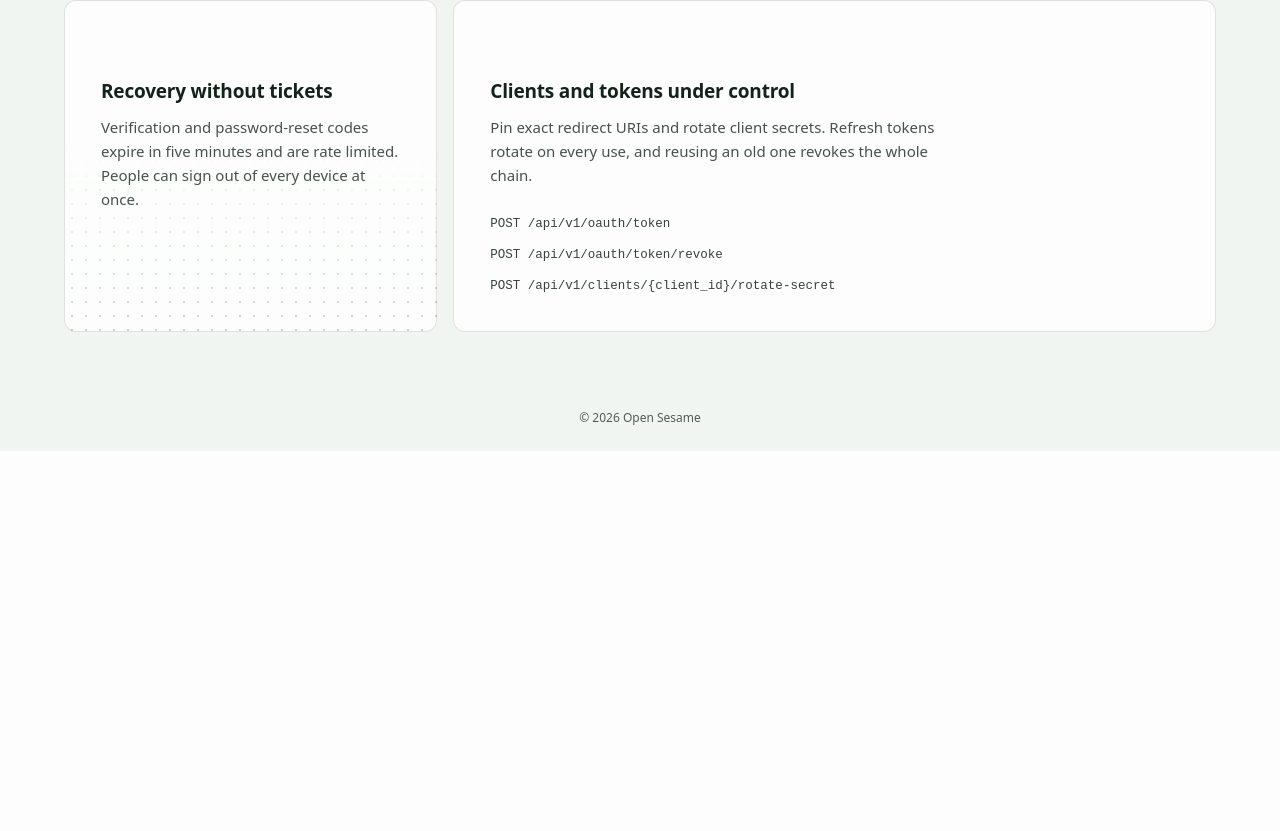
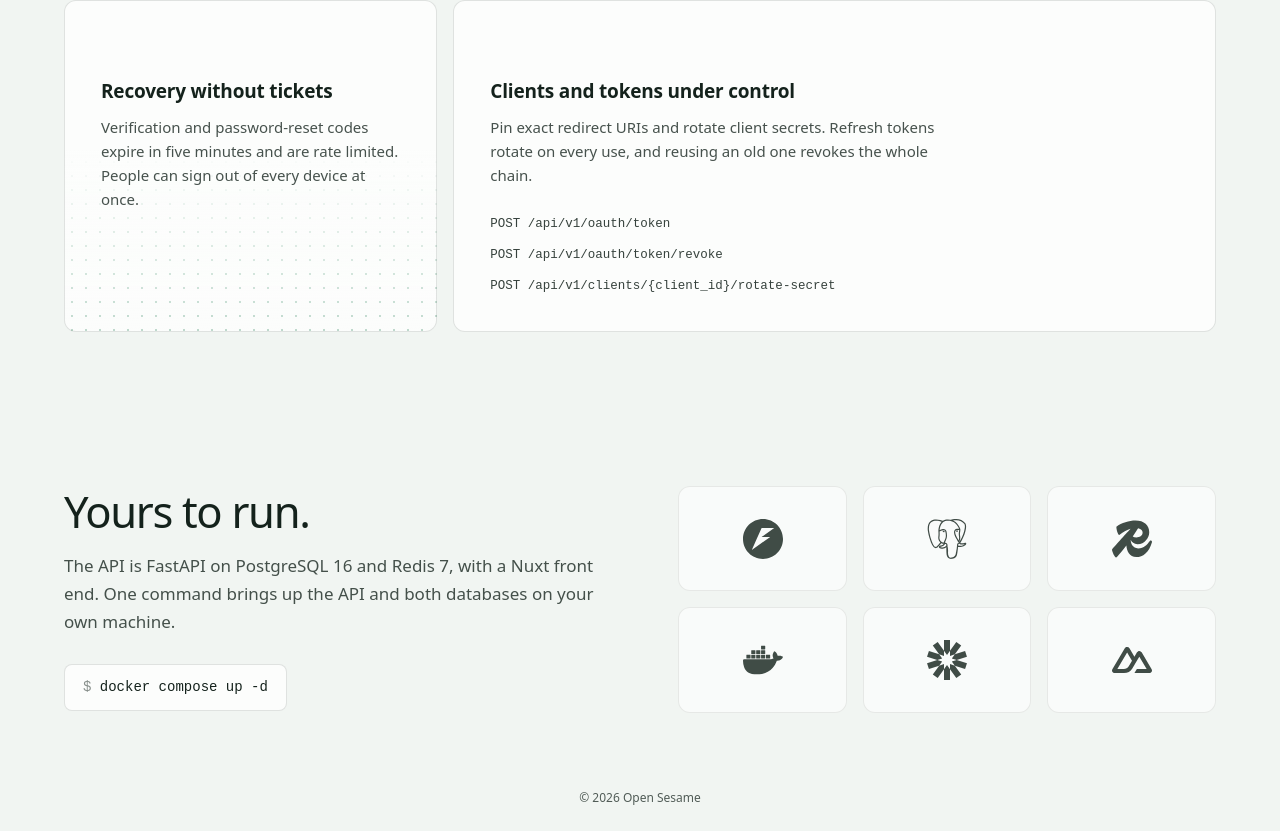
Before and after one commit to WilliamTran0211/open-sesame-fe, a Nuxt app: page / in a window 1280 px wide. Shown: the part 1963-2794 px from the top of the page. Before the commit the page ends 2414 px from the top, so only its background shows below. Built offline with nearby package versions, Linux system fonts and the light colour scheme; no server answers; some icons are missing.

Commit message:
feat(LandingStack): self-hosting section with real stack logos

```diff
--- a/app/assets/css/main.css
+++ b/app/assets/css/main.css
@@ -737,7 +737,51 @@ body {
   overflow-wrap: anywhere;
 }
 
+.landing-stack {
+  display: grid;
+  grid-template-columns: minmax(0, 1fr) minmax(0, 1fr);
+  align-items: center;
+  gap: clamp(32px, 6vw, 80px);
+}
+
+.landing-command {
+  display: inline-block;
+  margin: 28px 0 0;
+  padding: 12px 18px;
+  border: 1px solid color-mix(in srgb, currentColor 12%, transparent);
+  border-radius: 8px;
+  background: var(--color-base-100);
+  font-family: var(--font-mono);
+  font-size: 14px;
+}
+
+.landing-command code::before {
+  content: "$ ";
+  opacity: 0.5;
+}
+
+/* Logo wall: logos only, one color so they sit in both themes. */
+.landing-logos {
+  display: grid;
+  grid-template-columns: repeat(3, minmax(0, 1fr));
+  gap: 16px;
+  margin: 0;
+  padding: 0;
+  list-style: none;
+}
+
+.landing-logos li {
+  display: grid;
+  place-items: center;
+  aspect-ratio: 16 / 10;
+  border: 1px solid color-mix(in srgb, currentColor 10%, transparent);
+  border-radius: var(--radius-box);
+  background: var(--color-base-100);
+  opacity: 0.8;
+}
+
 @media (max-width: 900px) {
+  .landing-stack { grid-template-columns: minmax(0, 1fr); }
   .landing-flow { grid-template-columns: minmax(0, 1fr); }
   .landing-bento { grid-template-columns: minmax(0, 1fr); }
   .bento-wide { grid-column: auto; }
--- /dev/null
+++ b/app/components/LandingStack.vue
@@ -0,0 +1,41 @@
+<script setup lang="ts">
+import {
+  siDocker,
+  siFastapi,
+  siJsonwebtokens,
+  siNuxt,
+  siPostgresql,
+  siRedis,
+} from "simple-icons";
+
+const { t } = useI18n();
+
+// What the API and this frontend actually run on (see be/docker-compose.yml).
+const logos = [siFastapi, siPostgresql, siRedis, siDocker, siJsonwebtokens, siNuxt];
+</script>
+
+<template>
+  <section id="stack" class="landing-section landing-stack" aria-labelledby="stack-title">
+    <div>
+      <h2 id="stack-title" class="landing-heading">{{ t("landing.stack.title") }}</h2>
+      <p class="landing-lede">{{ t("landing.stack.description") }}</p>
+      <pre class="landing-command"><code>docker compose up -d</code></pre>
+    </div>
+
+    <ul class="landing-logos" :aria-label="t('landing.stack.logosLabel')">
+      <li v-for="logo in logos" :key="logo.slug">
+        <svg
+          role="img"
+          viewBox="0 0 24 24"
+          width="40"
+          height="40"
+          fill="currentColor"
+          :aria-label="logo.title"
+        >
+          <title>{{ logo.title }}</title>
+          <path :d="logo.path" />
+        </svg>
+      </li>
+    </ul>
+  </section>
+</template>
--- a/app/pages/index.vue
+++ b/app/pages/index.vue
@@ -91,6 +91,7 @@ const exampleClient: OAuthClientInfo = {
 
     <LandingFlow />
     <LandingSecurity />
+    <LandingStack />
 
     <AuthFooter />
   </main>
--- a/i18n/locales/en.json
+++ b/i18n/locales/en.json
@@ -48,6 +48,11 @@
         "title": "Clients and tokens under control",
         "description": "Pin exact redirect URIs and rotate client secrets. Refresh tokens rotate on every use, and reusing an old one revokes the whole chain."
       }
+    },
+    "stack": {
+      "title": "Yours to run.",
+      "description": "The API is FastAPI on PostgreSQL 16 and Redis 7, with a Nuxt front end. One command brings up the API and both databases on your own machine.",
+      "logosLabel": "Built with"
     },
     "flow": {
       "title": "One redirect, one approval, one token exchange.",
--- a/package.json
+++ b/package.json
@@ -18,6 +18,7 @@
     "nuxt": "^4.5.2",
     "pinia": "^3.0.3",
     "qrcode": "^1.5.4",
+    "simple-icons": "^16.33.0",
     "vue": "^3.5.43",
     "vue-router": "^5.3.1"
   },
```
Also changed, not shown: 1 other file (tests, documents, lock files or other folders).
